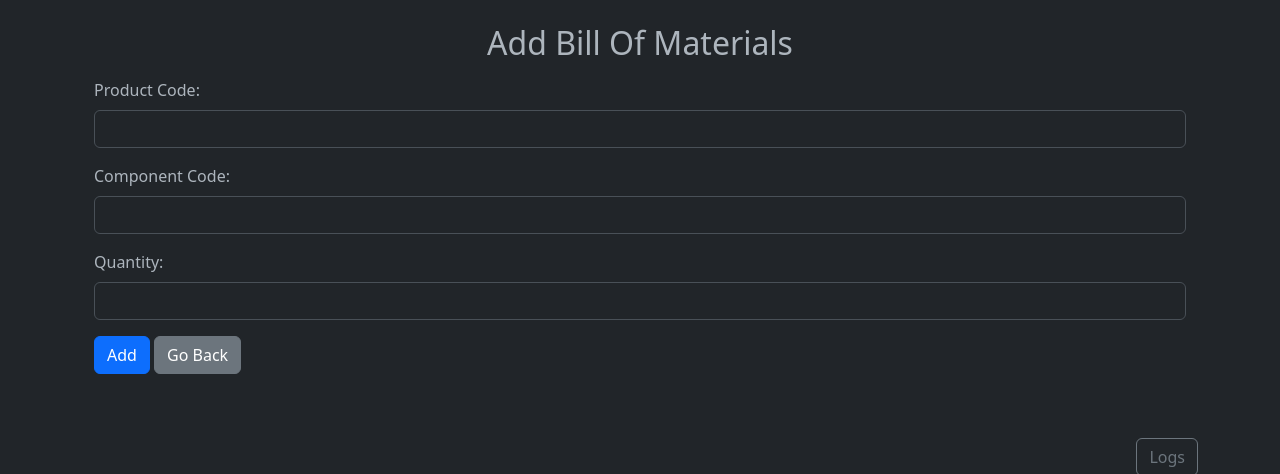
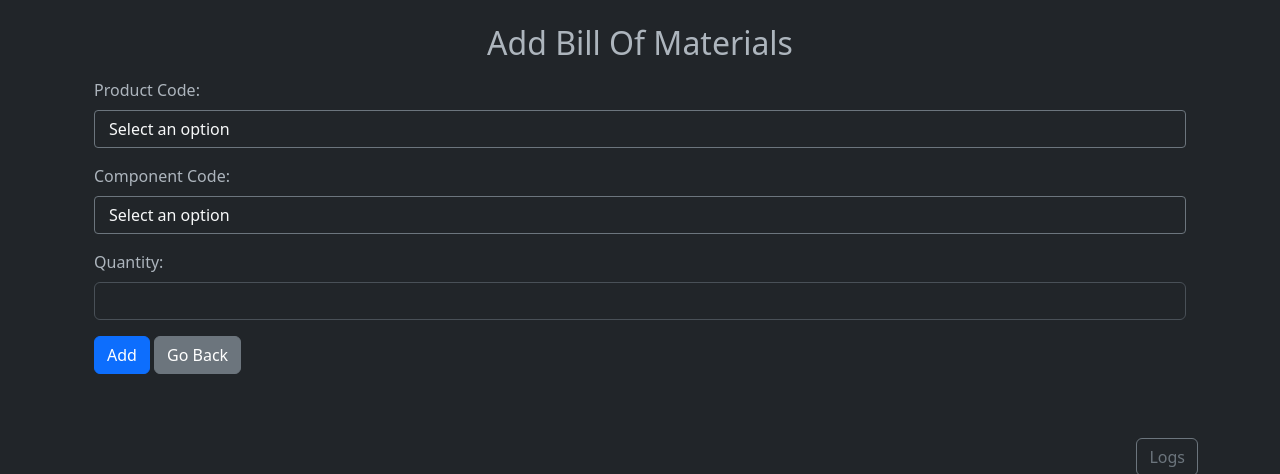
Before and after one commit to GiacomoGuaresi/RaspERP, a Flask app: page /BillOfMaterials/add in a window 1280 px wide. Shown: the part 84-558 px from the top of the page. Run offline with Flask 3, Linux system fonts and the light colour scheme; data that the repository does not hold is empty.

Commit message:
add new select2

```diff
--- a/app/templates/BillOfMaterials_add.html
+++ b/app/templates/BillOfMaterials_add.html
@@ -6,22 +6,24 @@
         <form method="post" class="mt-3">
             <div class="mb-3">
                 <label for="ProductCode" class="form-label">Product Code:</label>
-                <input type="text" id="ProductCode" name="ProductCode" list="productCodes" class="form-control" required>
-                <datalist id="productCodes">
+                <select id="ProductCode" name="ProductCode" class="form-select" required>
+                    <option value="" disabled selected>Select a product code</option>
                     {% for row in product_codes %}
-                        <option value="{{ row['BillOfMaterialID'] }}">
+                        <option value="{{ row['ProductCode'] }}">{{ row['ProductCode'] }}</option>
                     {% endfor %}
-                </datalist>
+                </select>
             </div>
+
             <div class="mb-3">
                 <label for="ChildProductCode" class="form-label">Component Code:</label>
-                <input type="text" id="ChildProductCode" name="ChildProductCode" list="componentCodes" class="form-control" required>
-                <datalist id="componentCodes">
+                <select id="ChildProductCode" name="ChildProductCode" class="form-select" required>
+                    <option value="" disabled selected>Select a component code</option>
                     {% for row in product_codes %}
-                        <option value="{{ row['BillOfMaterialID'] }}">
+                        <option value="{{ row['ProductCode'] }}">{{ row['ProductCode'] }}</option>
                     {% endfor %}
-                </datalist>
+                </select>
             </div>
+
             <div class="mb-3">
                 <label for="Quantity" class="form-label">Quantity:</label>
                 <input type="number" id="Quantity" name="Quantity" min="1" class="form-control" required>
@@ -30,4 +32,14 @@
             <a href="{{ url_for('bom.view_BillOfMaterials') }}" class="btn btn-secondary">Go Back</a>
         </form>
     </div>
+
+    <script>
+        $(document).ready(function() {
+            $('#ProductCode, #ChildProductCode').select2({
+                placeholder: "Select an option",
+                allowClear: true,
+                theme: "bootstrap-5"
+            });
+        });
+    </script>
 {% endblock %}
--- a/app/templates/base.html
+++ b/app/templates/base.html
@@ -9,6 +9,38 @@
     <link href="https://cdn.jsdelivr.net/npm/bootstrap@5.3.0/dist/css/bootstrap.min.css" rel="stylesheet">
     <script src="https://cdn.jsdelivr.net/npm/bootstrap@5.3.0/dist/js/bootstrap.bundle.min.js"></script>
     <link rel="stylesheet" href="{{ url_for('static', filename='style.css') }}">
+    <link href="https://cdn.jsdelivr.net/npm/select2@4.0.13/dist/css/select2.min.css" rel="stylesheet" />
+    <script src="https://cdn.jsdelivr.net/npm/jquery@3.6.0/dist/jquery.min.js"></script>
+    <script src="https://cdn.jsdelivr.net/npm/select2@4.0.13/dist/js/select2.min.js"></script>
+
+    <style>
+        /* Adatta il dropdown di Select2 al tema scuro */
+        .select2-container--bootstrap-5 .select2-selection {
+            background-color: var(--bs-dark);
+            color: var(--bs-light);
+            border: 1px solid var(--bs-gray-600);
+            border-radius: 4px;
+            height: auto;
+            padding: 6px;
+        }
+        .select2-dropdown {
+            background-color: var(--bs-dark);
+            color: var(--bs-light);
+            border: 1px solid var(--bs-gray-600);
+            border-radius: 4px;
+        }
+        .select2-results__option {
+            color: var(--bs-light);
+        }
+        .select2-results__option--highlighted {
+            background-color: var(--bs-primary);
+            color: white;
+        }
+        .select2-selection__arrow {
+            color: var(--bs-light);
+        }
+    </style>
+
 </head>
 
 <body>
```
Also changed, not shown: app/templates/ProductionOrder_add.html (+17 -4 lines).
